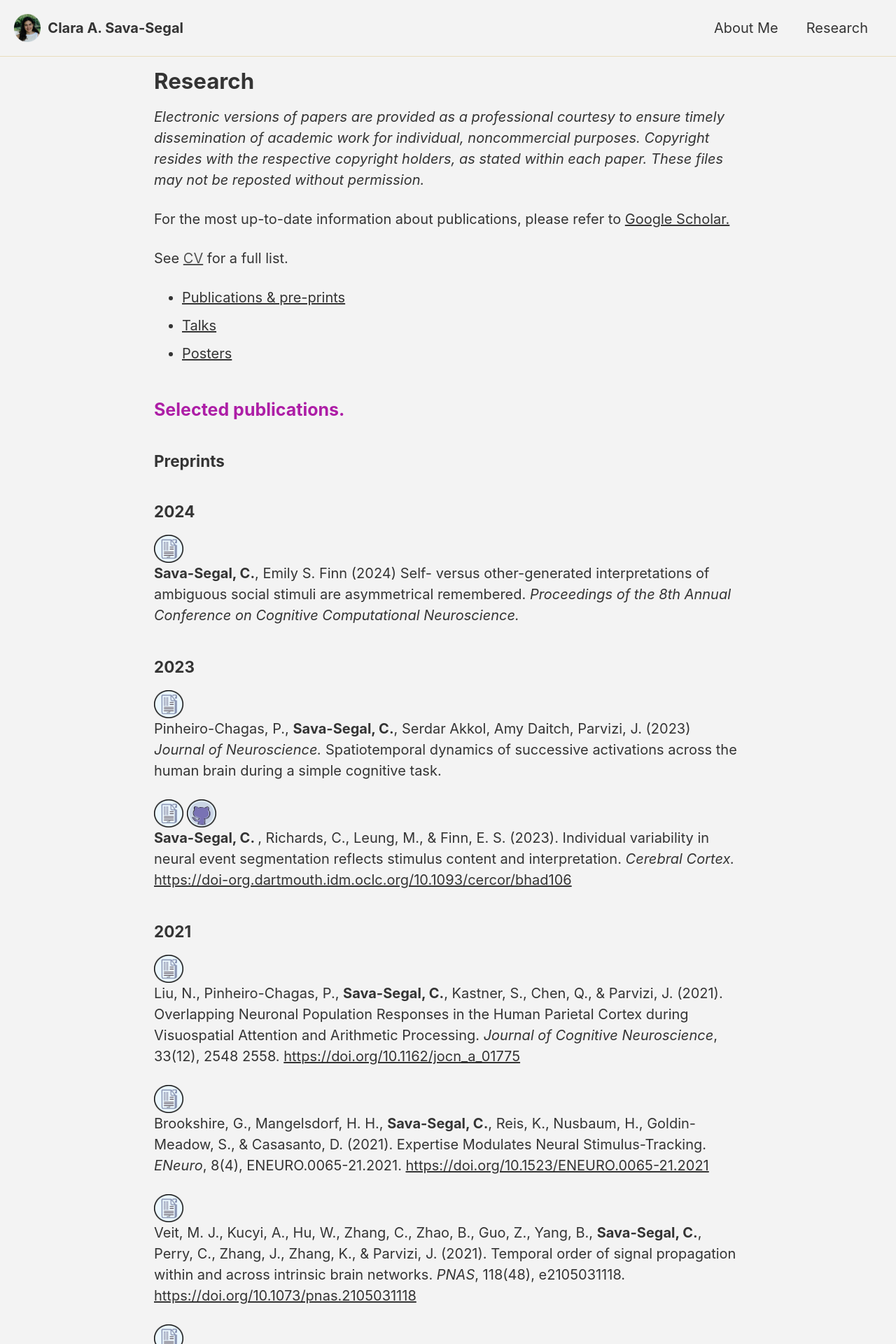
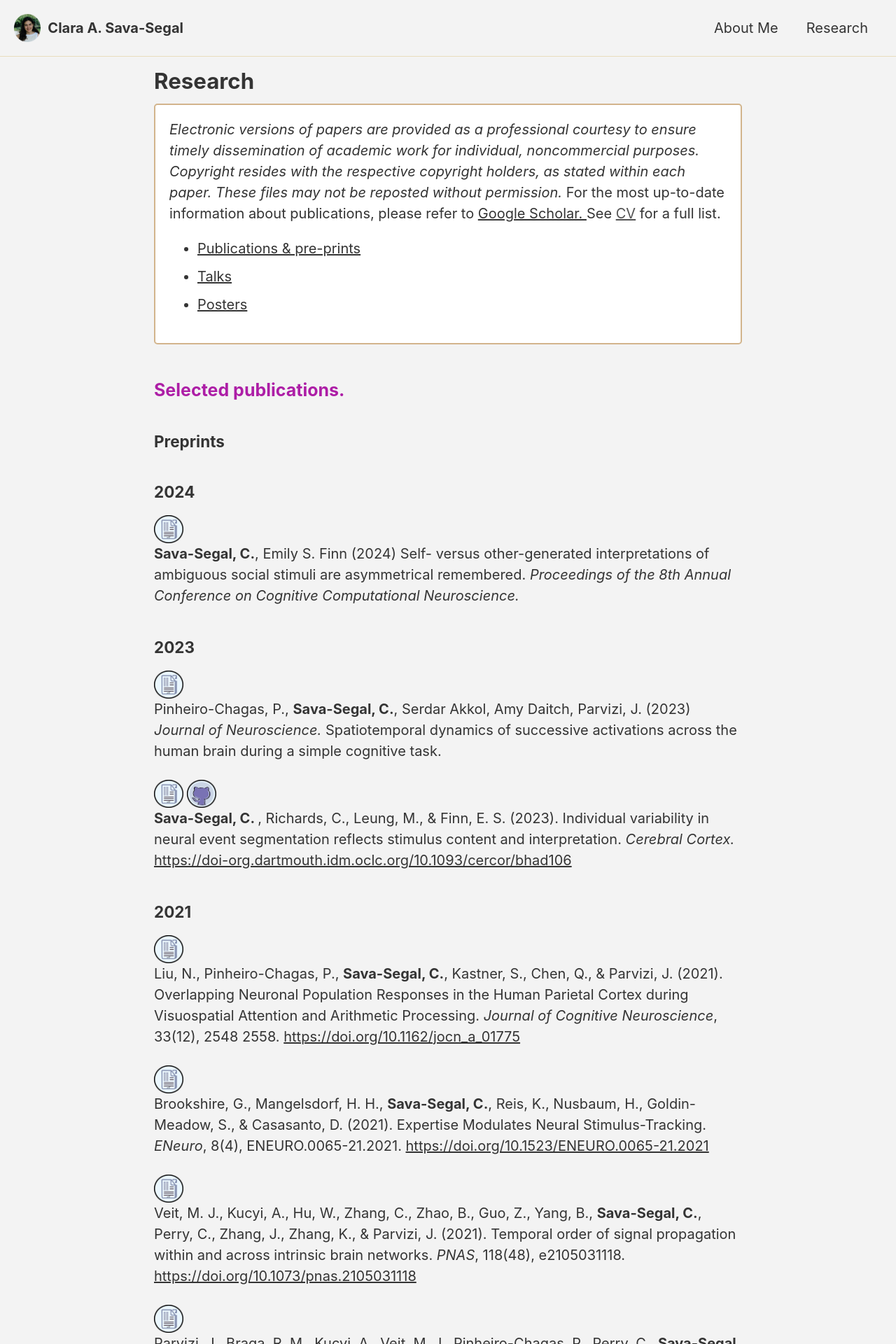
Before and after one commit to csavasegal/csavasegal.github.io, a Jekyll site: the page built from publications.md, in a window 1280 px wide. Shown: the top 1920 px of the page at 70% size. Built offline with Jekyll 4.4.1, drawn with Linux system fonts in a browser that asks for light colours; cached includes are drawn as plain includes.

```diff
--- a/_layouts/default.html
+++ b/_layouts/default.html
@@ -8,6 +8,12 @@
   Free for personal and commercial use under the MIT license
   https://github.com/mmistakes/minimal-mistakes/blob/master/LICENSE
 -->
+<head>
+  {% include head.html %}
+  <link rel="stylesheet" href="{{ "/assets/css/custom.css" | relative_url }}">
+</head>
+
+
 <html lang="{{ site.locale | slice: 0,2 | default: "en" }}" class="no-js">
   <head>
     {% include head.html %}
--- /dev/null
+++ b/assets/css/custom.css
@@ -0,0 +1 @@
+/* custom.css */
--- a/publications.md
+++ b/publications.md
@@ -6,6 +6,7 @@
 permalink: /publications/
 ---
 
+<div style="background-color: white; padding: 20px; border-radius: 5px; border: 2px solid tan;">
 <i> Electronic versions of papers are provided as a professional courtesy to ensure timely dissemination of academic work for individual, noncommercial purposes. Copyright resides with the respective copyright holders, as stated within each paper. These files may not be reposted without permission. </i>
 
 For the most up-to-date information about publications, please refer to <a href = "https://scholar-google-com.dartmouth.idm.oclc.org/citations?user=c0vFC1MAAAAJ&hl=en" > Google Scholar. </a>
@@ -17,6 +18,8 @@
   <li><a href="#list2">Talks</a></li>
   <li><a href="#list3">Posters</a></li>
 </ul>
+</div>
+
 
 
 <h2 id="list1"><span style="color:rgb(173, 30, 166)">Selected publications.</span></h2>
```
